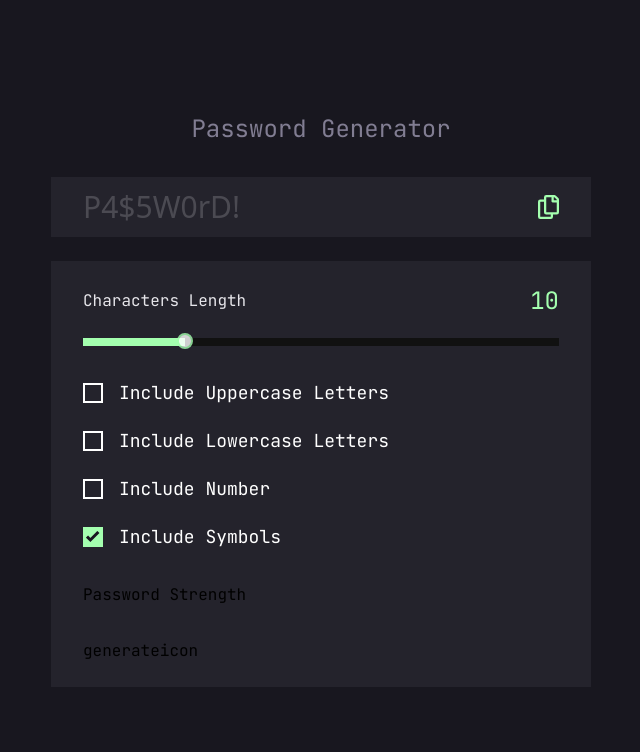
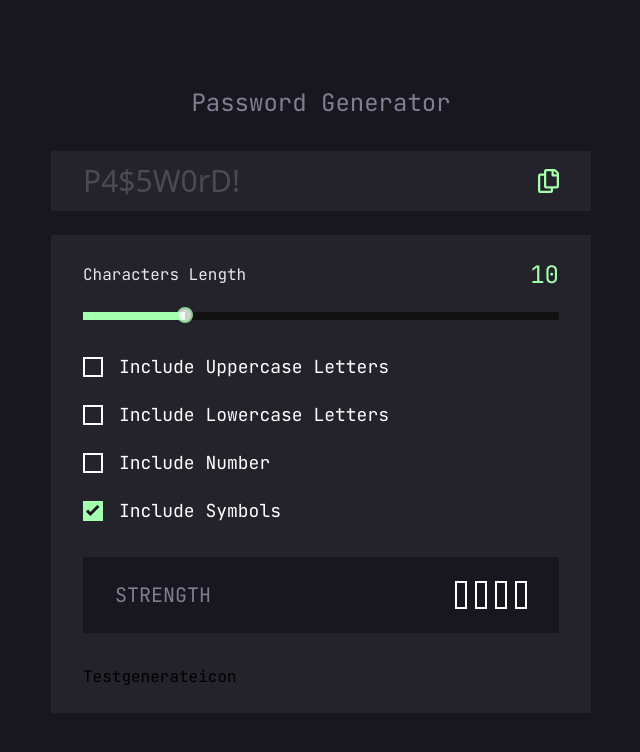
Before and after one commit to BuraYu/frontendMentor, a React (Vite) app in the folder passwordgenerator/: page / in a window 1280 px wide. Shown: the top 752 px of the page, without its empty margins (319-959 px from the left). Built offline with nearby package versions, Linux system fonts and the light colour scheme.

Commit message:
feat: add password strength checker

```diff
--- a/passwordgenerator/src/App.tsx
+++ b/passwordgenerator/src/App.tsx
@@ -16,8 +16,9 @@ function App() {
     number: false,
     symbol: true,
   });
+  const [passwordStrength, setPasswordStrength] = useState("");
+  const [strength, setStrength] = useState(0);
 
-  // TODO add function
   const toggleCheckbox = (key: keyof typeof checked) => {
     setChecked((prevState) => ({
       ...prevState,
@@ -27,6 +28,13 @@ function App() {
 
   const handleClick = (): void => {
     setPasswordCreated(false);
+  };
+
+  const strengthColors = ["bg-red", "bg-orange", "bg-yellow", "bg-neonGreen"];
+
+  const passwordStrenghtChecker = (number: number) => {
+    setPasswordStrength("weak");
+    setStrength(number);
   };
 
   return (
@@ -189,8 +197,27 @@ function App() {
                 </label>
               </div>
             </div>
-            <div>Password Strength</div>
+            <div className="bg-veryDarkGrey py-6 px-8 flex justify-between items-center">
+              <span className="text-grey text-xl">STRENGTH</span>
+              <div className="flex gap-2">
+                <span className="text-white text-2xl mr-2 font-bold">
+                  {passwordStrength.toUpperCase()}
+                </span>
+
+                {Array.from({ length: 4 }).map((_, i) => (
+                  <div
+                    key={i}
+                    className={`w-3 h-7 border-2 ${
+                      i < strength
+                        ? `${strengthColors[strength - 1]} border-transparent`
+                        : "border-white"
+                    }`}
+                  />
+                ))}
+              </div>
+            </div>
             <div>
+              <button onClick={() => passwordStrenghtChecker(4)}>Test</button>
               <span>generate</span>
               <span>icon</span>
             </div>
```
